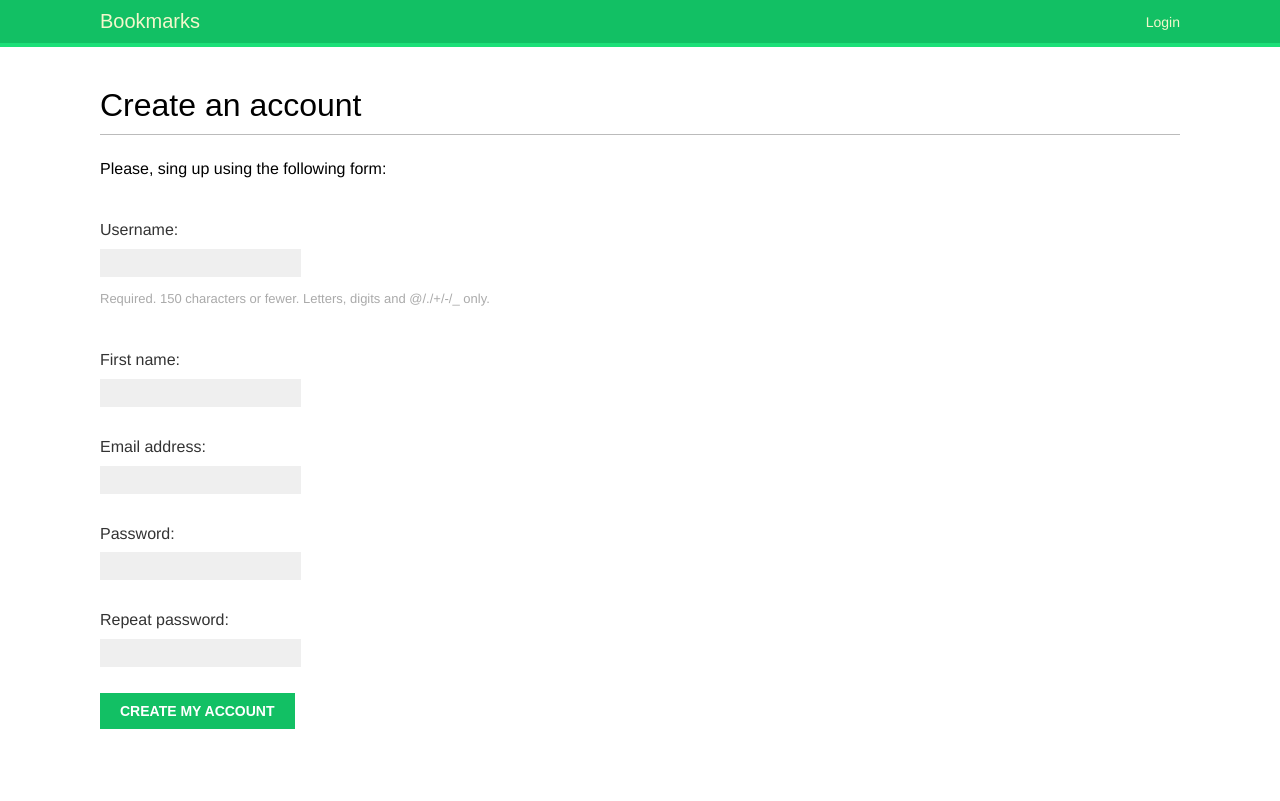
After one commit to korolevpavel/mele-django-bookmarks, a Django app: page /account/register/ in a window 1280 px wide. The commit adds this page. Run offline with Django 3.2, Linux system fonts and the light colour scheme; some web fonts are replaced.

Commit message:
add custom register form

```diff
--- a/account/forms.py
+++ b/account/forms.py
@@ -1,6 +1,22 @@
 from django import forms
+from django.contrib.auth.models import User
 
 
 class LoginForm(forms.Form):
     username = forms.CharField()
     password = forms.CharField(widget=forms.PasswordInput)
+
+
+class UserRegistrationForm(forms.ModelForm):
+    password = forms.CharField(label='Password', widget=forms.PasswordInput)
+    password2 = forms.CharField(label='Repeat password', widget=forms.PasswordInput)
+
+    class Meta:
+        model = User
+        fields = ('username', 'first_name', 'email')
+
+    def clean_password2(self):
+        cd = self.cleaned_data
+        if cd['password'] != cd['password']:
+            raise forms.ValidationError('Password don\'t match.')
+        return cd['password2']
--- /dev/null
+++ b/account/templates/account/register.html
@@ -0,0 +1,15 @@
+{% extends 'base.html' %}
+
+{% block title %}
+    Create an account
+{% endblock %}
+
+{% block content %}
+    <h1>Create an account</h1>
+    <p>Please, sing up using the following form:</p>
+    <form action="." method="post">
+        {{ user_form.as_p }}
+        {% csrf_token %}
+        <p><input type="submit" value="Create my account"></p>
+    </form>
+{% endblock %}
--- a/account/templates/registration/login.html
+++ b/account/templates/registration/login.html
@@ -9,7 +9,8 @@
     {% if form.errors %}
         <p>Your username and password didn't match. Please try again.</p>
     {% else %}
-        <p>Please, use the following form to login:</p>
+        <p>Please, use the following form to login.
+            If you don't have an account <a href="{% url 'register' %}">register here</a></p>
     {% endif %}
     <div class="login-form">
         <form action="{% url 'login' %}" method="post">
--- a/account/urls.py
+++ b/account/urls.py
@@ -26,6 +26,9 @@ urlpatterns = [
          name='password_reset_confirm'),
     path('reset/done/',
          auth_views.PasswordResetCompleteView.as_view(),
-         name='password_reset_complete')
+         name='password_reset_complete'),
+
+    #register
+    path('register/', views.register, name='register')
 
 ]
--- a/account/views.py
+++ b/account/views.py
@@ -1,7 +1,7 @@
 from django.shortcuts import render
 from django.http import HttpResponse
 from django.contrib.auth import authenticate, login
-from .forms import LoginForm
+from .forms import LoginForm, UserRegistrationForm
 from django.contrib.auth.decorators import login_required
 
 
@@ -35,3 +35,23 @@ def dashboard(request):
     return render(request,
                   'account/dashboard.html',
                   {'section': 'dashboard'})
+
+
+def register(request):
+    if request.method == 'POST':
+        user_form = UserRegistrationForm(request.POST)
+        if user_form.is_valid():
+            # Создаем нового пользователя, но пока не сохраняем в бд
+            new_user = user_form.save(commit=False)
+            # Задаем пользователю зашифрованный пароль
+            new_user.set_password(user_form.cleaned_data['password'])
+            # Сохраняем пользователя в базе данных
+            new_user.save()
+            return render(request,
+                          'account/register_done.html',
+                          {'new_user': new_user})
+    else:
+        user_form = UserRegistrationForm()
+    return render(request,
+                  'account/register.html',
+                  {'user_form': user_form})
```
Also changed, not shown: account/templates/account/register_done.html (added, +11 -0 lines).
